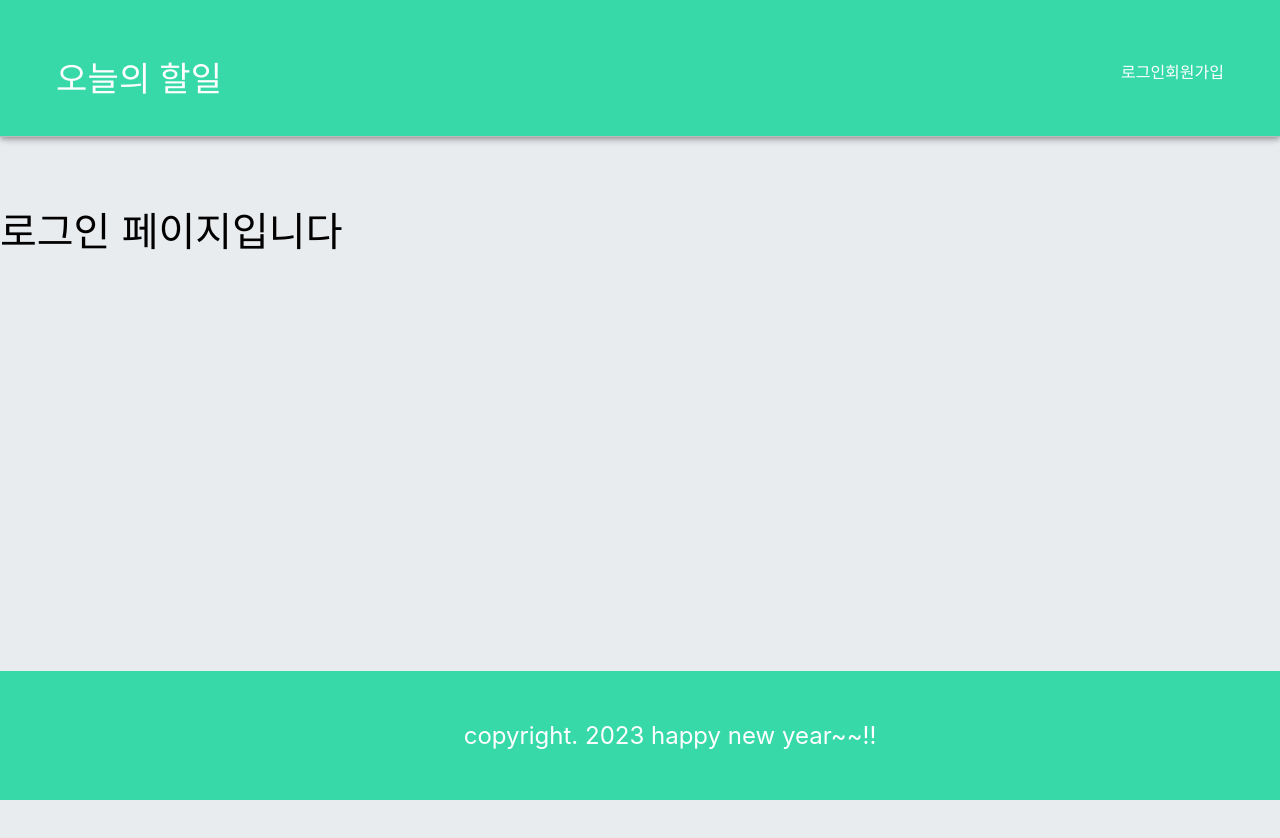
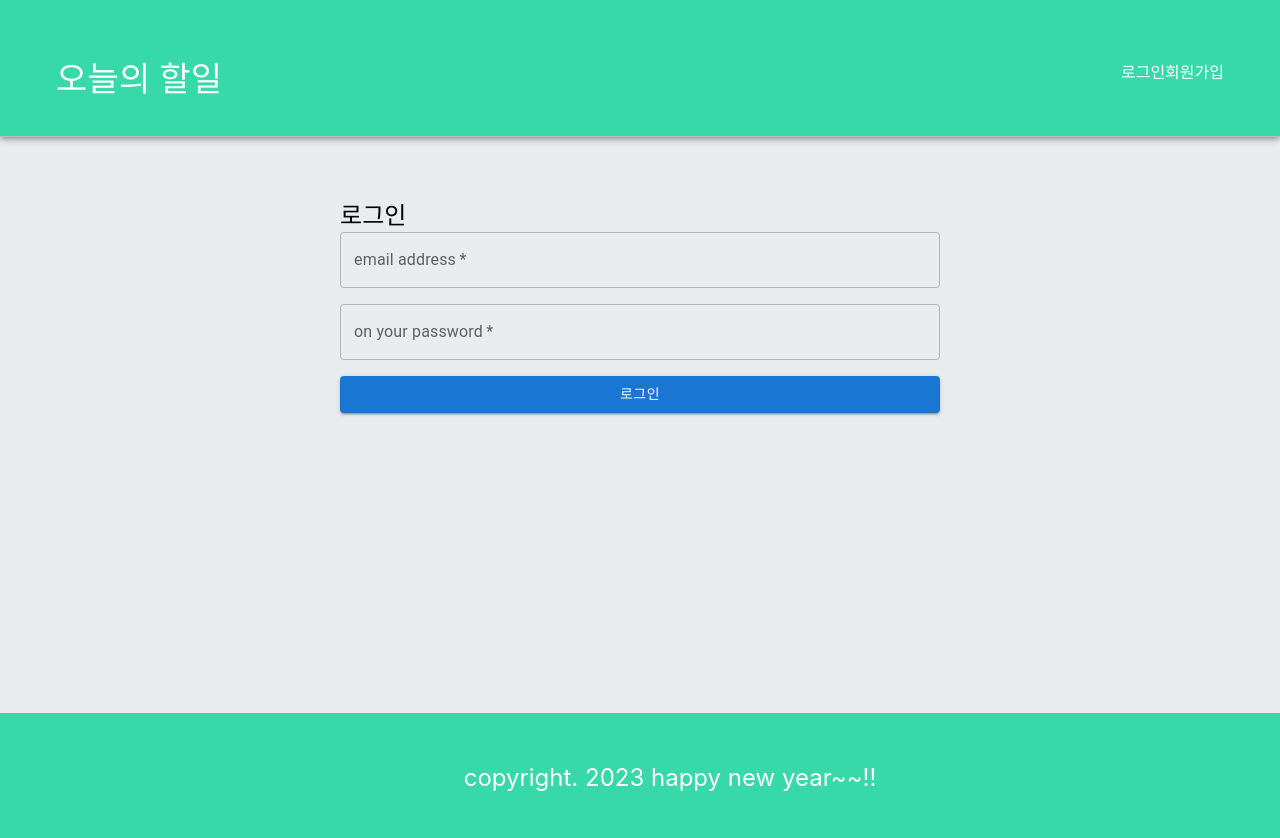
Before and after one commit to KangYeBin/react-todo-app, a React (Create React App) app: page /login in a window 1280 px wide. Shown: the top 838 px of the page. Before the commit the page ends 800 px from the top, so only its background shows below. Built offline with nearby package versions, Linux system fonts and the light colour scheme.

Commit message:
로그인 기능 구현 (Context API 사용)

```diff
--- a/src/App.js
+++ b/src/App.js
@@ -4,11 +4,13 @@
 import Header from './components/layout/Header';
 import { Route, Routes } from 'react-router-dom';
 import Join from './components/user/Join';
+import { AuthContextProvider } from './utils/AuthContext';
 import Login from './components/user/Login';
 
 function App() {
   return (
-    <>
+    // 데이터를 전달하고자하는 자식 컴포넌트를 Provider로 감싼다
+    <AuthContextProvider>
       <div className="wrapper">
         <Header />
         <Routes>
@@ -18,7 +20,7 @@
         </Routes>
         <Footer />
       </div>
-    </>
+    </AuthContextProvider>
   );
 }
 
--- a/src/components/layout/Header.js
+++ b/src/components/layout/Header.js
@@ -1,8 +1,21 @@
 import { AppBar, Grid, Toolbar, Typography } from '@mui/material';
-import React from 'react';
-import { Link } from 'react-router-dom';
+import React, { useContext } from 'react';
+import { Link, useNavigate } from 'react-router-dom';
+import AuthContext from '../../utils/AuthContext';
 
 const Header = () => {
+  const redirection = useNavigate();
+  // AuthContext에서 로그인 상태 가져오기
+  const { isLoggedIn, userName, onLogIn, onLogout } =
+    useContext(AuthContext);
+
+  // 로그아웃 핸들러
+  const logoutHandler = () => {
+    // AuthContext의 onLogout 함수를 호출하여 로그인 상태를 업데이트 합니다.
+    onLogout();
+    redirection('/login');
+  };
+
   return (
     <AppBar
       position="fixed"
@@ -20,14 +33,27 @@
                 alignItems: 'center',
               }}
             >
-              <Typography variant="h4">오늘의 할일</Typography>
+              <Typography variant="h4">
+                {isLoggedIn ? userName + '님' : '오늘'}의 할일
+              </Typography>
             </div>
           </Grid>
 
           <Grid item>
             <div className="btn-group">
-              <Link to="/login">로그인</Link>
-              <Link to="/join">회원가입</Link>
+              {isLoggedIn ? (
+                <button
+                  className="logout-btn"
+                  onClick={logoutHandler}
+                >
+                  로그아웃
+                </button>
+              ) : (
+                <>
+                  <Link to="/login">로그인</Link>
+                  <Link to="/join">회원가입</Link>
+                </>
+              )}
             </div>
           </Grid>
         </Grid>
--- a/src/components/todo/TodoTemplate.js
+++ b/src/components/todo/TodoTemplate.js
@@ -14,24 +14,35 @@
   // TodoInput에게 todoText를 받아오는 함수
   // 자식 컴포넌트가 부모 컴포넌트에게 데이터를 전달할 때는 일반적인 props 사용 불가
   // 부모 컴포넌트에서 함수(매개변수)를 선언
-  const addTodo = (todoText) => {
+  const addTodo = async (todoText) => {
     const newTodo = {
       title: todoText,
     };
 
-    fetch(API_BASE_URL, {
+    const res = await fetch(API_BASE_URL, {
       method: 'POST',
       headers: {
         'content-type': 'application/json',
       },
       body: JSON.stringify(newTodo),
-    })
-      .then((res) => {
-        if (res.status === 200) return res.json();
-        else console.log('error occured');
-        // status 코드에 따라 에러 처리를 다르게 진행
-      })
-      .then((data) => setTodos(data.todos));
+    });
+
+    const json = await res.json();
+    setTodos(json);
+
+    // fetch(API_BASE_URL, {
+    //   method: 'POST',
+    //   headers: {
+    //     'content-type': 'application/json',
+    //   },
+    //   body: JSON.stringify(newTodo),
+    // })
+    //   .then((res) => {
+    //     if (res.status === 200) return res.json();
+    //     else console.log('error occured');
+    //     // status 코드에 따라 에러 처리를 다르게 진행
+    //   })
+    //   .then((data) => setTodos(data.todos));
   };
 
   // 할 일 삭제 처리 함수
--- a/src/components/user/Login.js
+++ b/src/components/user/Login.js
@@ -1,10 +1,121 @@
-import React from 'react';
+import { Button, Grid, TextField, Typography } from '@mui/material';
+import React, { useContext } from 'react';
+import { Container } from 'reactstrap';
+import { API_BASE_URL, USER } from '../../config/host-config';
+import AuthContext from '../../utils/AuthContext';
+import { useNavigate } from 'react-router-dom';
 
 const Login = () => {
+  const REQUEST_URL = API_BASE_URL + USER + '/signin';
+
+  const { onLogin } = useContext(AuthContext);
+  const redirection = useNavigate();
+
+  // 서버에 비동기 로그인 요청 (AJAX 요청)
+  // 함수 앞에 async를 붙이면 해당 함수는 프로미스 객체를 바로 리턴
+  const fetchLogin = async () => {
+    const $email = document.getElementById('email');
+    const $password = document.getElementById('password');
+
+    // await는 반드시 async로 선언된 함수에서만 사용 가능
+    // await는 프로미스 객체가 처리될 때까지 기다린다.
+    // 프로미스 객체의 반환값을 바로 활용할 수 있도록 한다.
+    // then()을 활용하는 것보다 가독성이 좋고 쓰기도 쉽다.
+    const res = await fetch(REQUEST_URL, {
+      method: 'POST',
+      headers: { 'content-type': 'application/json' },
+      body: JSON.stringify({
+        email: $email.value,
+        password: $password.value,
+      }),
+    });
+
+    if (res.status === 400) {
+      const text = await res.text();
+      alert(text);
+      return;
+    }
+
+    // 서버에서 전달된 json을 변수에 저장
+    const { token, userName, email, role } = await res.json();
+
+    // Context API를 사용하여 로그인 상태 업데이트
+    onLogin(token, userName, role);
+
+    // 홈으로 리다이렉트
+    redirection('/');
+
+    // fetch(REQUEST_URL, {
+    //   method: 'POST',
+    //   headers: { 'content-type': 'application/json' },
+    //   body: JSON.stringify({
+    //     email: $email.value,
+    //     password: $password.value,
+    //   }),
+    // })
+    //   .then((res) => res.json())
+    //   .then((result) => console.log(result))
+    //   .catch((err) => console.log(err));
+  };
+
+  const loginHandler = (e) => {
+    e.preventDefault();
+
+    fetchLogin();
+  };
+
   return (
-    <div style={{ marginTop: '200px', fontSize: '40px' }}>
-      로그인 페이지입니다
-    </div>
+    <Container
+      component="main"
+      maxWidth="xs"
+      style={{ margin: '200px auto' }}
+    >
+      <Grid container spacing={2}>
+        <Grid item xs={12}>
+          <Typography component="h1" variant="h5">
+            로그인
+          </Typography>
+        </Grid>
+      </Grid>
+
+      <form noValidate onSubmit={loginHandler}>
+        <Grid container spacing={2}>
+          <Grid item xs={12}>
+            <TextField
+              variant="outlined"
+              required
+              fullWidth
+              id="email"
+              label="email address"
+              name="email"
+              autoComplete="email"
+            />
+          </Grid>
+          <Grid item xs={12}>
+            <TextField
+              variant="outlined"
+              required
+              fullWidth
+              name="password"
+              label="on your password"
+              type="password"
+              id="password"
+              autoComplete="current-password"
+            />
+          </Grid>
+          <Grid item xs={12}>
+            <Button
+              type="submit"
+              fullWidth
+              variant="contained"
+              color="primary"
+            >
+              로그인
+            </Button>
+          </Grid>
+        </Grid>
+      </form>
+    </Container>
   );
 };
 
--- /dev/null
+++ b/src/utils/AuthContext.js
@@ -0,0 +1,52 @@
+import React, { useState } from 'react';
+
+// 새로운 전역 컨텍스트 생성
+const AuthContext = React.createContext({
+  isLoggedIn: false, // 로그인 했는지 여부
+  userName: '',
+  onLogout: () => {},
+  onLogin: () => {},
+});
+
+// 위에서 생성한 Context를 제공하는 provider
+// 이 컴포넌트를 통해 자식 컨포넌트(consumer)에게 인증 상태와 관련된 값, 함수를 전달할 수 있다
+export const AuthContextProvider = (props) => {
+  const [isLoggedIn, setIsLoggedIn] = useState(false);
+  const [userName, setUserName] = useState('');
+
+  // 로그인 핸들러
+  const loginHandler = (token, userName, role) => {
+    //  json에 담긴 인증 정보를 클라이언트에 보관
+    // 1. 로컬 스토리지 - 브라우저가 종료되어도 유지
+    // 2. 세션 스토리지 - 브라우저가 종료되면 사라짐
+
+    localStorage.setItem('ACCESS_TOKEN', token);
+    localStorage.setItem('LOGIN_USERNAME', userName);
+    localStorage.setItem('USER_ROLE', role);
+
+    setIsLoggedIn(true);
+    setUserName(userName);
+  };
+
+  // 로그아웃 핸들러
+  const logoutHandler = () => {
+    localStorage.clear(); // 로컬 스토리지 내용 전체 삭제
+    setIsLoggedIn(false);
+    setUserName('');
+  };
+
+  return (
+    <AuthContext.Provider
+      value={{
+        isLoggedIn,
+        userName,
+        onLogout: logoutHandler,
+        onLogin: loginHandler,
+      }}
+    >
+      {props.children}
+    </AuthContext.Provider>
+  );
+};
+
+export default AuthContext;
```
Also changed, not shown: .eslintrc.json.
